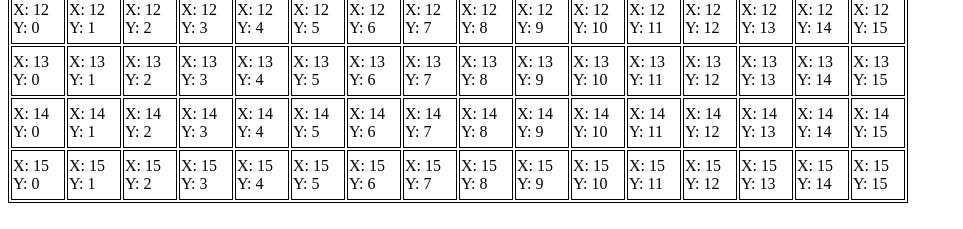
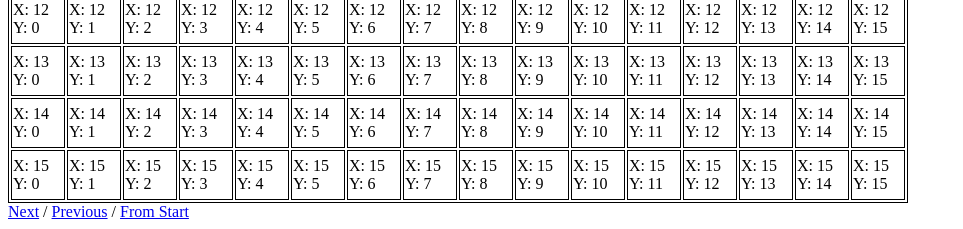
Before and after one commit to achiinto/tank_chess_kifu, a Flask app: template templates/index.html in a window 1280 px wide. Shown: the part 713-942 px from the top of the page, without its empty margins (0-963 px from the left). Before the commit the page ends 916 px from the top, so only its background shows below. Run offline with Flask 2, Linux system fonts and the light colour scheme; the template is opened without the code that fills it, so the values that code supplies are empty; parts of the project's set-up code (start-up, migrations or seed data) failed here and were passed over.

Commit message:
Add links for navi

```diff
--- a/templates/index.html
+++ b/templates/index.html
@@ -28,6 +28,7 @@
                 </tr>
             {%endfor%}
             </table>
+            <a href="/?action=NEXT">Next</a> / <a href="/?action=PREVIOUS">Previous</a> / <a href="?action=START">From Start</a>
         {% else %}
         <p>No game loaded</p>
         <a href="/load_kifu?id=1">Game 1</a>
```
